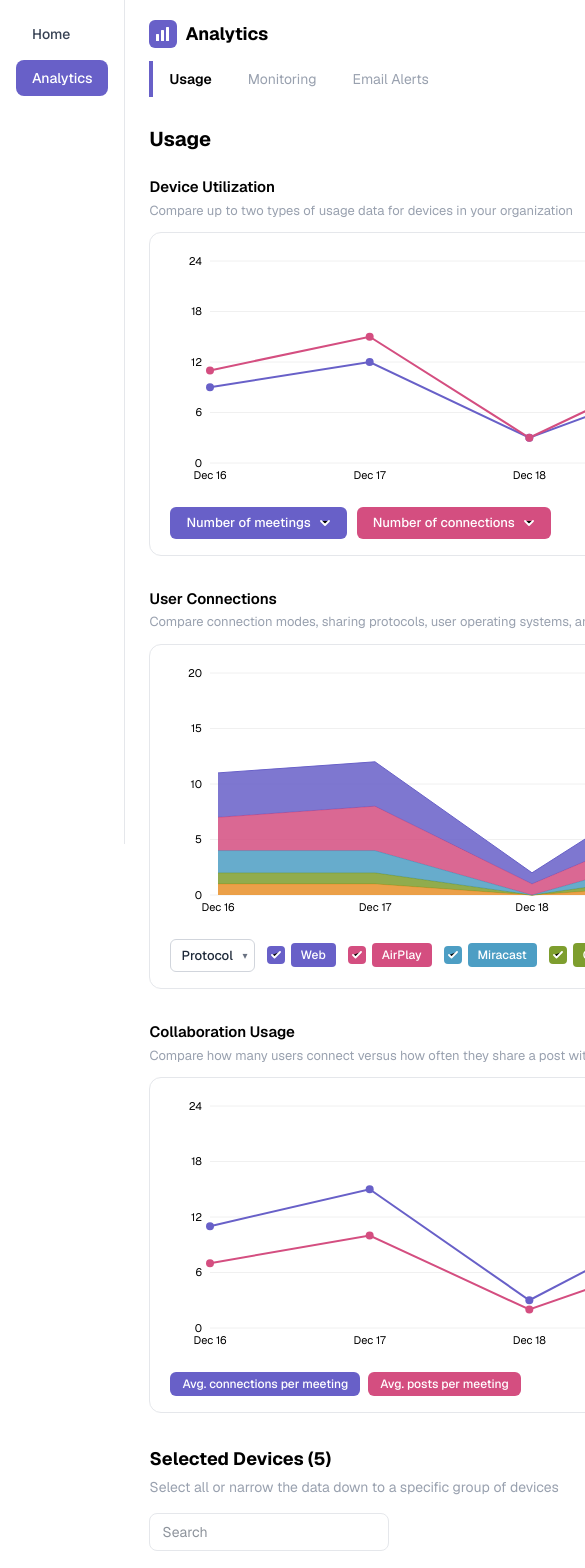
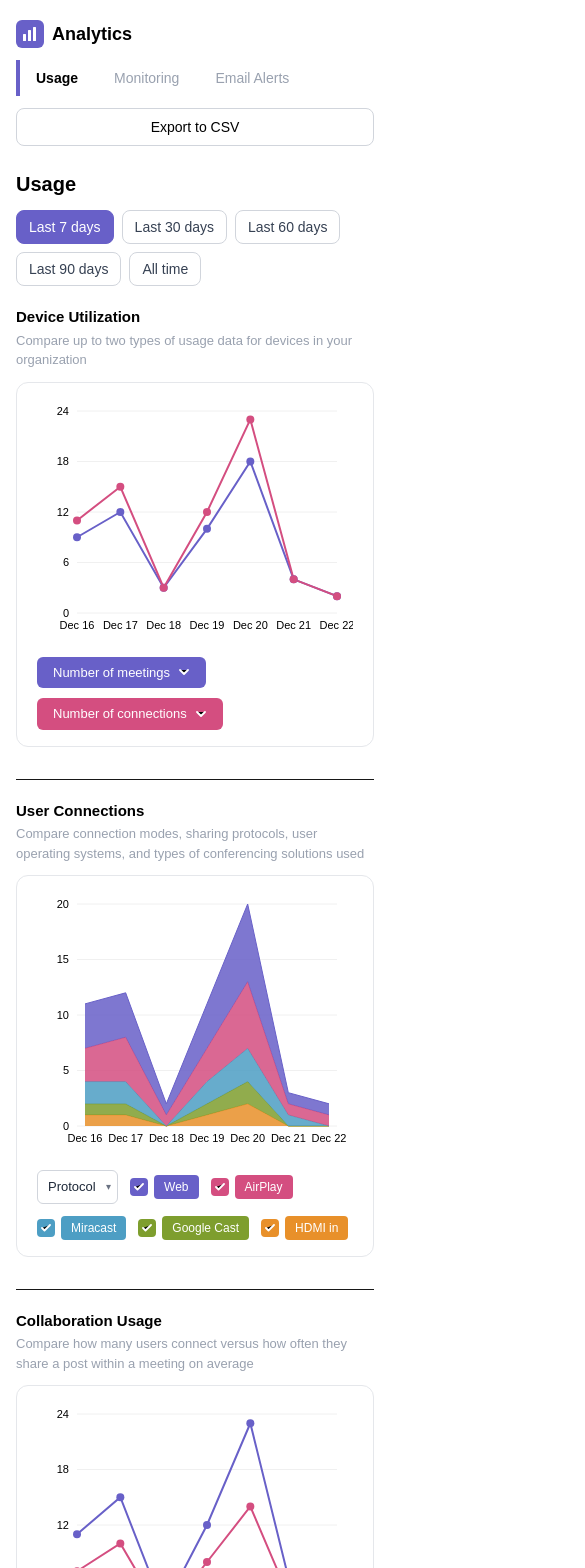
Before and after one commit to vikaspandey-techsierra/mersive-portal, a Next.js app: page /pages/analytics in a window 390 px wide. Shown: the top 1568 px of the page, 585 px wide, since content can reach past the window. Built offline with nearby package versions, Linux system fonts and the light colour scheme.

Commit message:
responsive for usage

```diff
--- a/app/pages/analytics/page.tsx
+++ b/app/pages/analytics/page.tsx
@@ -21,16 +21,20 @@ export default function AnalyticsLayout() {
         return <MonitoringPage />;
       case "Email Alerts":
         return <EmailAlertsPage />;
+      default:
+        return null;
     }
   };
 
   return (
-    <div className="flex min-h-screen bg-white font-sans">
-      <Sidebar/>
+    <div className="flex min-h-screen w-full bg-white overflow-x-hidden">
+      {/* Sidebar */}
+      <Sidebar />
 
       {/* Main Content */}
-      <div className="flex-1">
-        <div className="px-6 pt-5">
+      <div className="flex-1 min-w-0 bg-white">
+        <div className="px-4 sm:px-6 pt-5">
+          {/* Header */}
           <div className="flex items-center gap-2 mb-3">
             <div className="w-7 h-7 rounded-md bg-[#6860C8] flex items-center justify-center">
               <svg width="16" height="16" viewBox="0 0 16 16" fill="none">
@@ -39,13 +43,11 @@ export default function AnalyticsLayout() {
                 <rect x="11" y="1" width="3" height="14" rx="0.5" fill="#fff" />
               </svg>
             </div>
-            <span className="text-lg font-bold text-black">
-              Analytics
-            </span>
+            <span className="text-lg font-bold text-black">Analytics</span>
           </div>
 
-          <div className="flex items-center justify-between">
-            <div className="flex">
+          <div className="flex flex-col lg:flex-row lg:items-center lg:justify-between gap-3">
+            <div className="flex flex-wrap">
               {TABS.map((tab) => {
                 const isActive = activeTab === tab;
                 return (
@@ -64,13 +66,20 @@ export default function AnalyticsLayout() {
               })}
             </div>
 
-            <button className="flex items-center gap-2 text-sm font-medium text-black border border-gray-300 rounded-lg px-3 py-1.5 mb-1 hover:bg-gray-50 transition">
+            <button
+              className=" w-full sm:w-auto flex items-center justify-center gap-2 text-sm font-medium
+               text-black border border-gray-300 rounded-lg px-4 py-2 hover:bg-gray-50 transition
+                whitespace-nowrap"
+            >
               Export to CSV
             </button>
           </div>
         </div>
 
-        <div className="px-6 py-6">{renderContent()}</div>
+        {/* Page Content */}
+        <div className="px-4 sm:px-6 py-6 w-full min-w-0">
+          {renderContent()}
+        </div>
       </div>
     </div>
   );
--- a/components/SelectedDevices.tsx
+++ b/components/SelectedDevices.tsx
@@ -274,7 +274,7 @@ export default function SelectedDevices() {
   };
 
 return (
-    <div className="mb-8">
+  <div className="mb-8 w-full min-w-0">
     <div className="font-bold text-lg text-black mb-1">
       Selected Devices ({selected.size})
     </div>
@@ -284,7 +284,7 @@ export default function SelectedDevices() {
     </div>
 
     <div className="mb-6">
-        <div className="inline-flex items-center border border-gray-200 rounded-lg px-3 py-2 bg-white w-60">
+      <div className="inline-flex items-center border border-gray-200 rounded-lg px-3 py-2 bg-white w-full sm:w-60">
         <input
           type="text"
           placeholder="Search"
@@ -295,7 +295,8 @@ export default function SelectedDevices() {
       </div>
     </div>
 
-      <table className="w-full">
+    <div className="w-full overflow-x-auto">
+      <table className="min-w-225 w-full">
         <thead>
           <tr className="border-b border-gray-200">
             <th className="px-6 py-3 w-12">
@@ -336,13 +337,7 @@ export default function SelectedDevices() {
                   />
                 </td>
 
-                <td
-                  className={`px-6 py-4 text-sm ${
-                    isChecked
-                      ? "font-semibold text-black"
-                      : "text-black"
-                  }`}
-                >
+                <td className={`px-6 py-4 text-sm ${isChecked ? "font-semibold text-black" : "text-black"}`}>
                   {device.name}
                 </td>
 
@@ -370,5 +365,6 @@ export default function SelectedDevices() {
         </tbody>
       </table>
     </div>
+  </div>
 );
 }
--- a/components/Sidebar.tsx
+++ b/components/Sidebar.tsx
@@ -12,8 +12,7 @@ export default function Sidebar() {
   ];
 
   return (
-    <div className="h-screen w-60 bg-white border-r border-gray-200 p-4">
-
+    <aside className="hidden md:flex md:flex-col md:w-60 min-h-screen bg-gray-50 border-r border-gray-200 p-4 shrink-0">
       <nav className="flex flex-col gap-2">
         {navItems.map((item) => {
           const isActive = pathname === item.href;
@@ -33,6 +32,6 @@ export default function Sidebar() {
           );
         })}
       </nav>
-    </div>
+    </aside>
   );
 }
--- a/components/analytics/usage/page.tsx
+++ b/components/analytics/usage/page.tsx
@@ -153,8 +153,11 @@ export default function UsagePage() {
       </div>
 
       <DeviceUtilization data={apiData.deviceUtilization} interval={interval} />
+      <hr className="pb-5"/>
       <UserConnections data={apiData.userConnections} interval={interval} />
+      <hr className="pb-5"/>
       <CollaborationUsage data={apiData.deviceUtilization} interval={interval} />
+      <hr className="pb-5"/>
       <SelectedDevices />
     </>
   );
```
Lines whose indentation alone changed are shown as unchanged.
